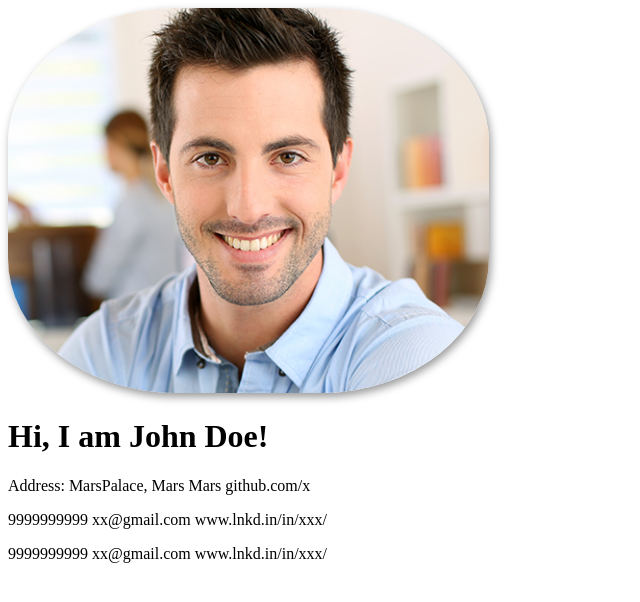
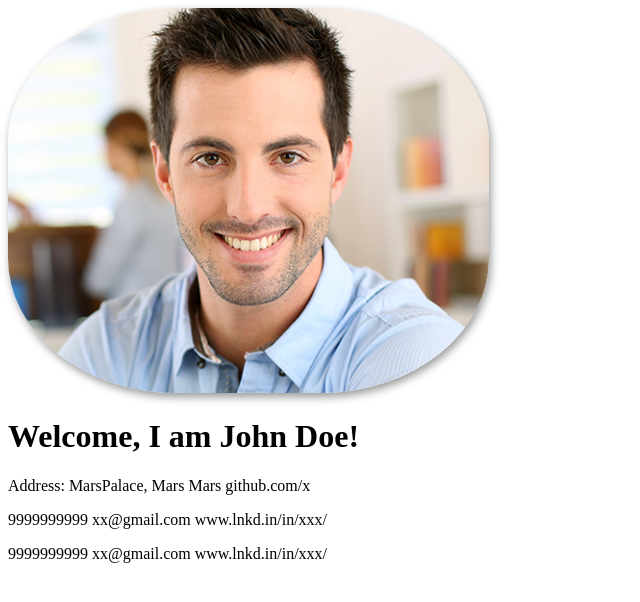
Before and after one commit to neghani/portfolio-website, a plain HTML site: page website/index.html in a window 1280 px wide. Shown: the whole page, without its empty margins (0-640 px from the left). Drawn offline with Linux system fonts and the light colour scheme.

Commit message:
changed welcome message

```diff
--- a/website/index.html
+++ b/website/index.html
@@ -13,7 +13,7 @@
       style="border-radius: 35%; box-shadow: 2px 4px 8px #999"
       alt=""
     />
-    <h1>Hi, I am John Doe!</h1>
+    <h1>Welcome, I am John Doe!</h1>
     <p>Address: MarsPalace, Mars Mars github.com/x</p>
     <p>9999999999 xx@gmail.com www.lnkd.in/in/xxx/</p>
     <p>9999999999 xx@gmail.com www.lnkd.in/in/xxx/</p>
```
